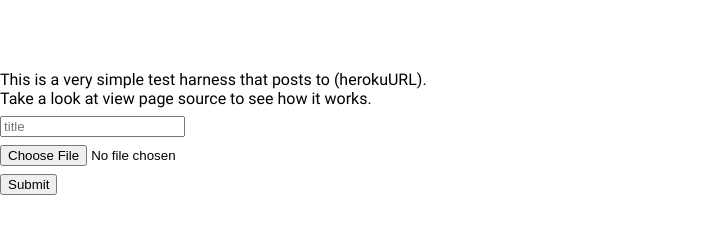
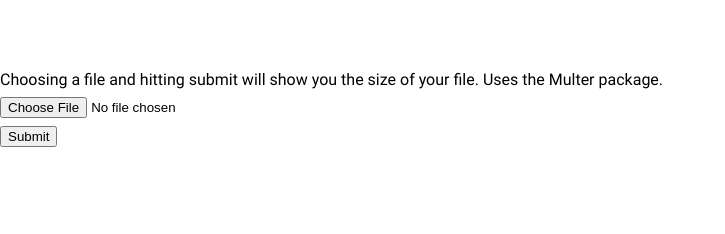
Before and after one commit to arthur-zhuk/filemetadatamicroservice, a website: page public/index.html in a window 1280 px wide. Shown: the whole page, without its empty margins (0-725 px from the left). Drawn offline with Linux system fonts and the light colour scheme; no server answers; files whose address does not match are found by name.

Commit message:
got rid of dumb stuff

```diff
--- a/app/routes/index.js
+++ b/app/routes/index.js
@@ -12,10 +12,7 @@ module.exports = function (app) {
 			res.sendFile(path + '/public/index.html');
 		})
 		.post(multer().single('upl'), function(req, res) {
-			console.log(req.body) // form fields
-			console.log(req.file.size) // form files
-
-			res.json(req.file.size);
+			res.json(req.file.size + " <= The size of the chosen file.");
 			res.status(204).end()
 		});
 
--- a/public/index.html
+++ b/public/index.html
@@ -14,9 +14,8 @@
 
 	<body>
 
-		<p>This is a very simple test harness that posts to (herokuURL).<br /> Take a look at view page source to see how it works.</p>
+		<p>Choosing a file and hitting submit will show you the size of your file. Uses the Multer package.</p>
 		<form class="area" enctype="multipart/form-data" action="/" method="post">
-			<p><input type="text" name="title" placeholder="title"></p>
 			<p><input type="file" name="upl"></p>
 			<p>
 				<input type="submit">
```
